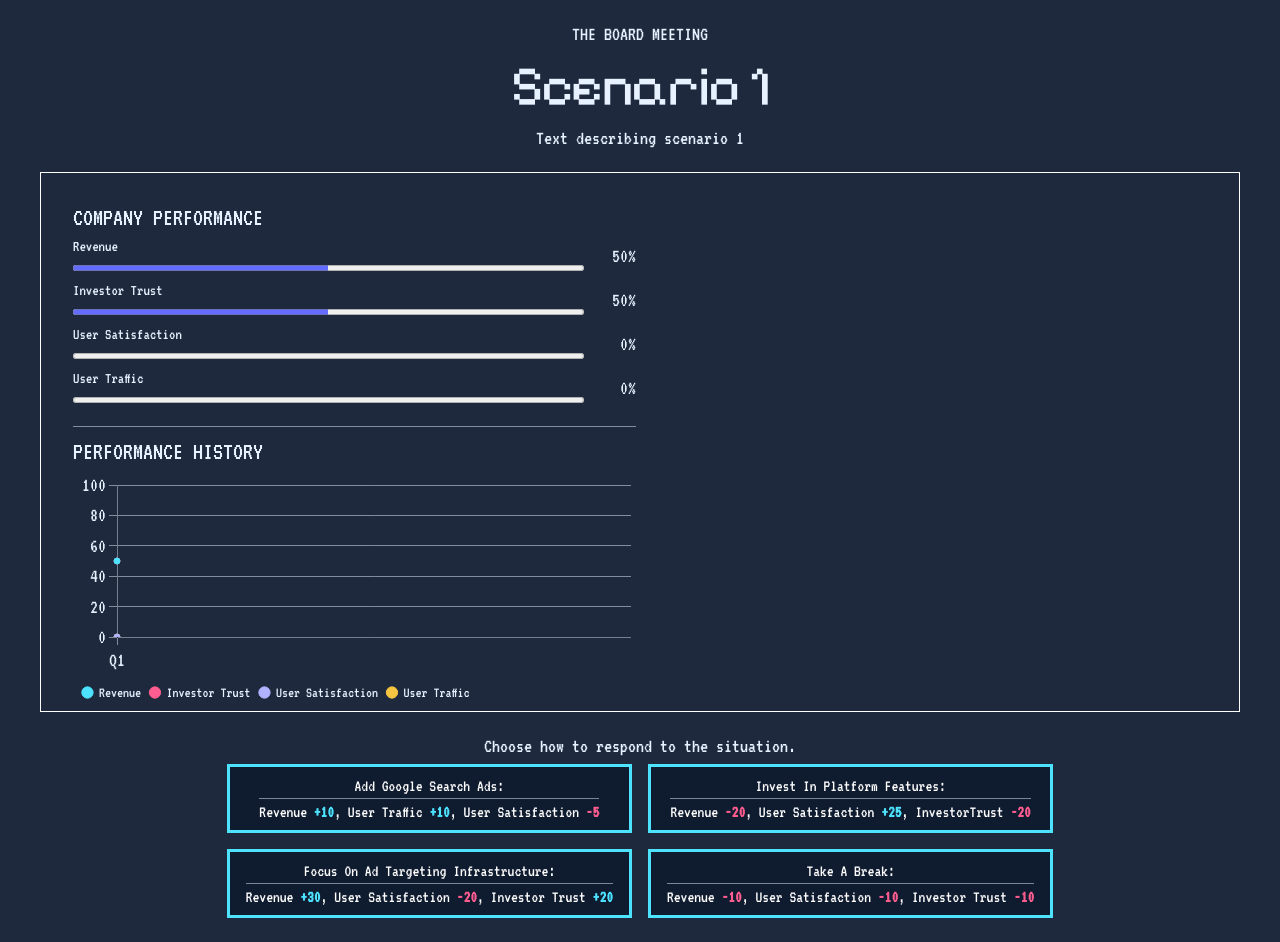
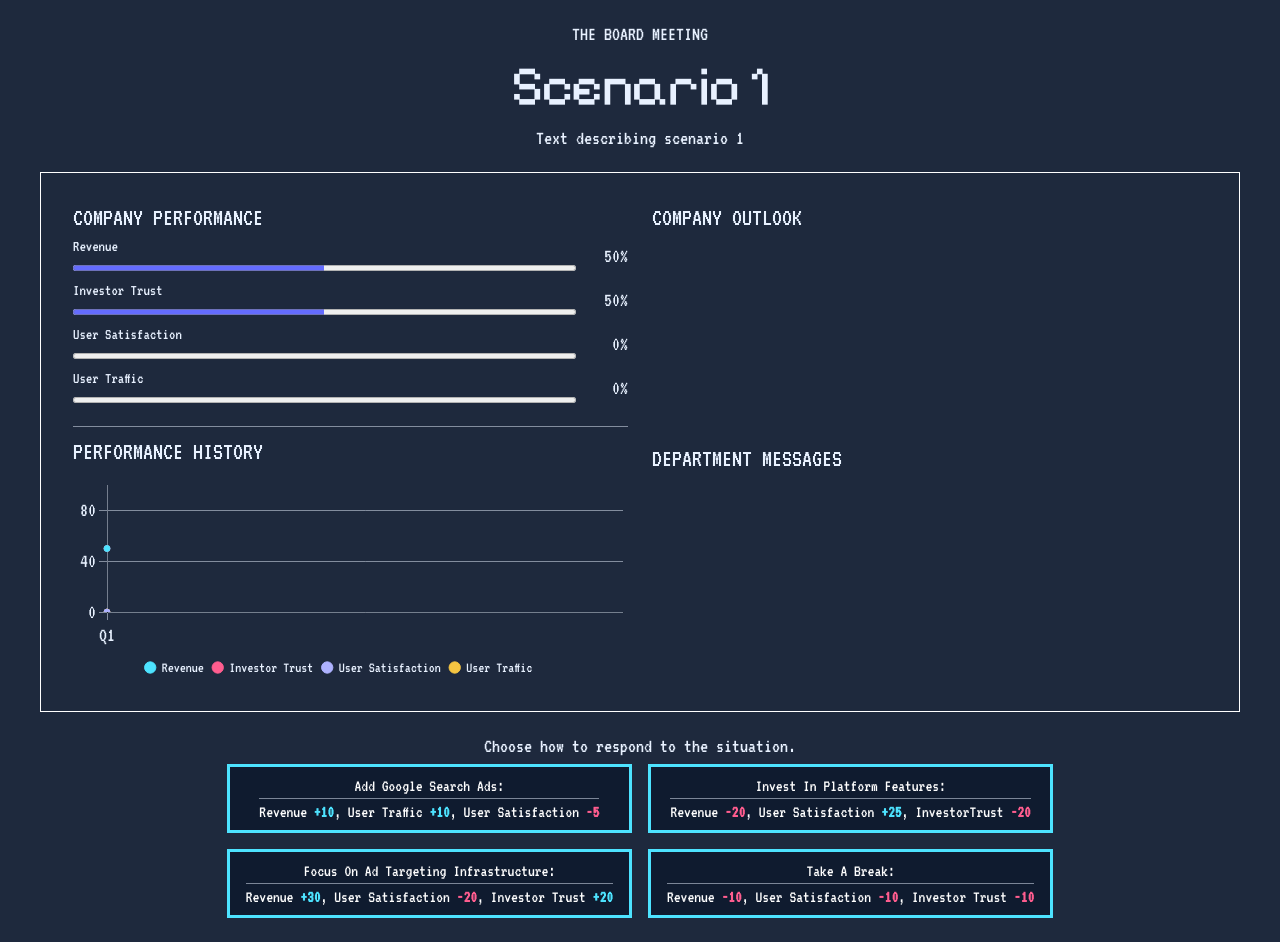
Before and after one commit to yan-74/CART-211, a React (Vite) app in the folder FINAL_PROJECT/: page /CART-211/final_project/scenario/1 in a window 1280 px wide. Built offline with nearby package versions, Linux system fonts and the light colour scheme.

Commit message:
small changes

```diff
--- a/FINAL_PROJECT/src/components/Dashboard.css
+++ b/FINAL_PROJECT/src/components/Dashboard.css
@@ -3,10 +3,11 @@
     box-sizing: border-box;
     display: grid;
     grid-template-columns: 1fr 1fr;
-    gap: 0.5rem;
+    gap: 1.5rem;
     border: 1px solid white;
     padding: 2rem;
     margin: 1rem auto;
+    text-align: left;
 }
 
 .dashboard-left,
@@ -24,22 +25,12 @@
     grid-template-rows: 1fr 1fr;
 }
 
-.bar_chart{
-    text-align: left;
-}
-
-.bar_chart p {
-    margin: 0 0 0.4rem;
-    font-size: 25px;
-}
-
 .line_chart{
     position: relative;
-    text-align: left;
     height: 15rem;
 }
 
-.line_chart p {
+.dashboard p {
     margin: 0 0 0.4rem;
     font-size: 25px;
 }
--- a/FINAL_PROJECT/src/components/Dashboard.jsx
+++ b/FINAL_PROJECT/src/components/Dashboard.jsx
@@ -138,8 +138,12 @@ function Dashboard({ stats, statsHistory }) {
                 </div>
             </div>
             <div className="dashboard-right">
-                <div className="company_outlook"></div>
-                <div className="message_board"></div>
+                <div className="company_outlook">
+                    <p>COMPANY OUTLOOK</p>
+                </div>
+                <div className="message_board">
+                    <p>DEPARTMENT MESSAGES</p>
+                </div>
             </div>
         </div>
     )
```
